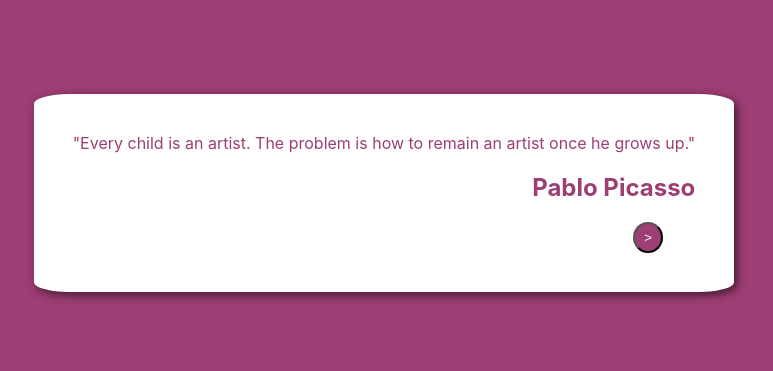
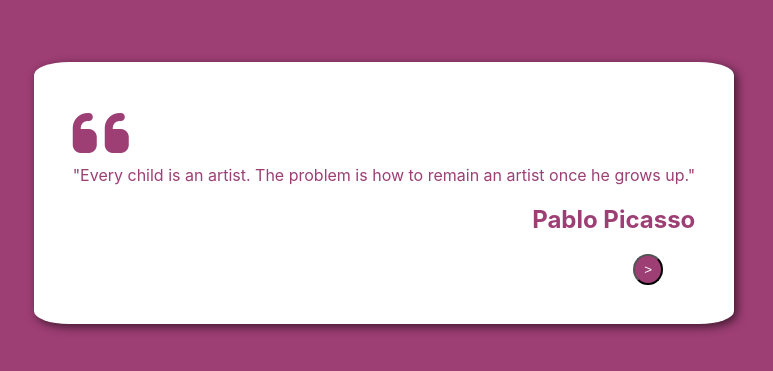
Before and after one commit to denisjosemendozavidal/react-homework1, a React (Vite) app: page / in a window 1280 px wide. Shown: the part 207-578 px from the top of the page, without its empty margins (256-1029 px from the left). Built offline with nearby package versions, Linux system fonts and the light colour scheme.

Commit message:
Uploading project

```diff
--- a/index.html
+++ b/index.html
@@ -8,7 +8,7 @@
   </head>
   <body>
     <div id="root"></div>
-
+    <script src="https://kit.fontawesome.com/7c7c50a4cd.js" crossorigin="anonymous"></script>
     <script type="module" src="/src/main.jsx"></script>
   </body>
 </html>
--- a/src/Components/QuoteBox.jsx
+++ b/src/Components/QuoteBox.jsx
@@ -7,7 +7,7 @@
 
     return (
         <article className='card'>
-
+            <i className="fa-solid fa-quote-left" style={{color: randomColor}}></i>
             <p className='card_quote' style={{color: randomColor}}>{`"${randomQuote.quote}"`}</p>
             <h1 className='card_author' style={{color: randomColor}}>{randomQuote.author}</h1>
             <QuoteBoxButton
--- a/src/index.css
+++ b/src/index.css
@@ -25,9 +25,15 @@
   box-shadow: 3px 3px 10px #0009;
 }
 
-.card_author {
-  text-align: right;
-}
+
+    .card_author {
+      text-align: right;
+    }
+
+    .fa-quote-left {
+      font-size: 400%;
+
+    }
 
 p {
   margin: 0;
```
